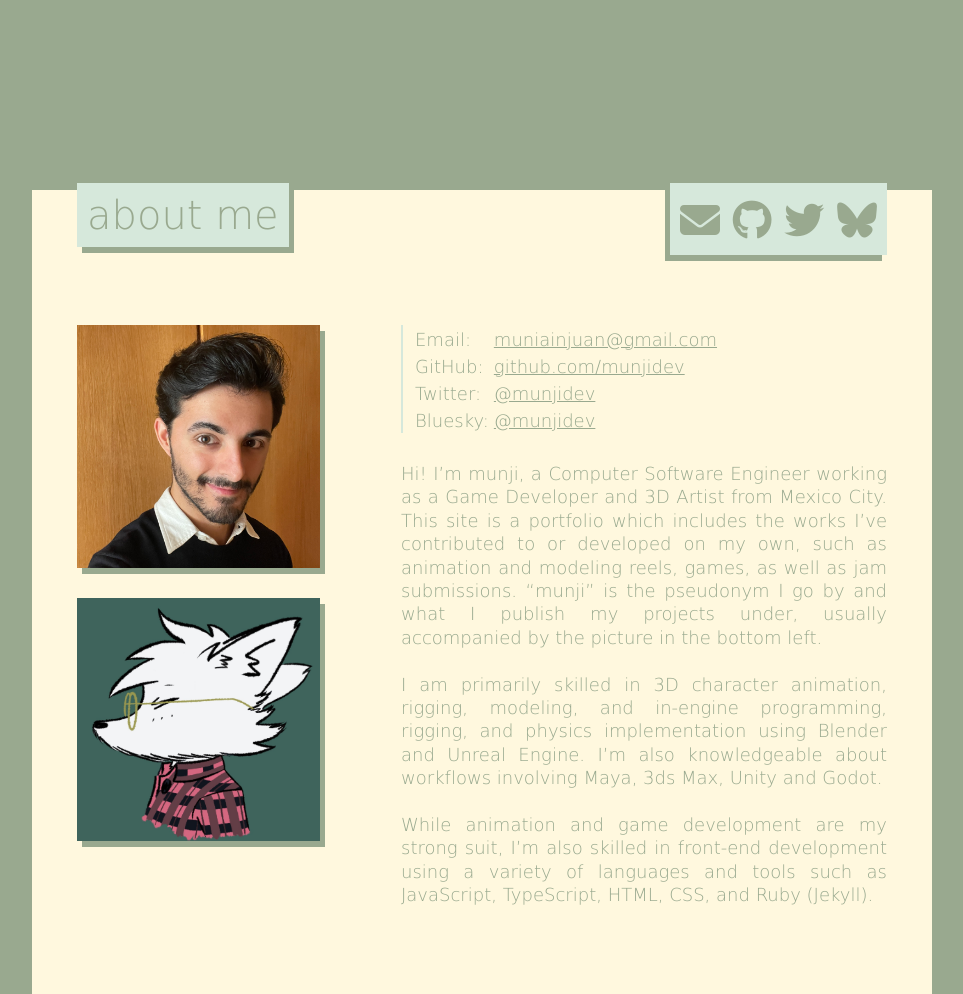
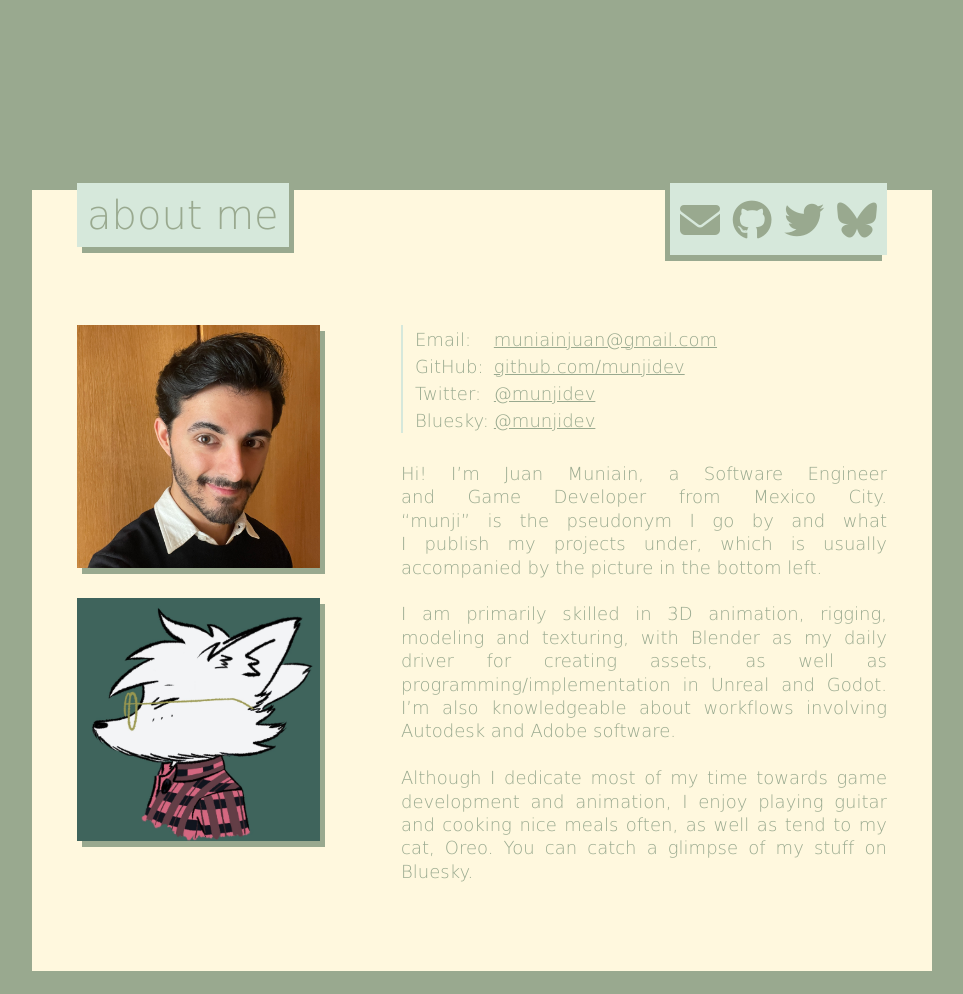
Before and after one commit to munjidev/munjidev.github.io, a Jekyll site: the page built from about.md, in a window 1280 px wide. Shown: the whole page, without its empty margins (158-1121 px from the left). Built offline with Jekyll 4.4.1, drawn with Linux system fonts in a browser that asks for light colours; nearby versions of some CDN libraries; some web fonts are replaced; after the commit the page ends 971 px from its top, so only the background shows below that.

Commit message:
Update about page

```diff
--- a/about.md
+++ b/about.md
@@ -6,12 +6,12 @@ permalink: /about/
 
 <br/>
 
-Hi! I'm munji, a Computer Software Engineer working as a Game Developer and 3D Artist from Mexico City. This site is a portfolio which includes the works I’ve contributed to or developed on my own, such as animation and modeling reels, games, as well as jam submissions. "munji" is the pseudonym I go by and what I publish my projects under, usually accompanied by the picture in the bottom left.
+Hi! I'm Juan Muniain, a Software Engineer and Game Developer from Mexico City. "munji" is the pseudonym I go by and what I publish my projects under, which is usually accompanied by the picture in the bottom left.
 <br/>
 <br/>
-I am primarily skilled in 3D character animation, rigging, modeling, and in-engine programming, rigging, and physics implementation using Blender and Unreal Engine. I'm also knowledgeable about workflows involving Maya, 3ds Max, Unity and Godot.
+I am primarily skilled in 3D animation, rigging, modeling and texturing, with Blender as my daily driver for creating assets, as well as programming/implementation in Unreal and Godot. I'm also knowledgeable about workflows involving Autodesk and Adobe software.
 <br/>
 <br/>
-While animation and game development are my strong suit, I'm also skilled in front-end development using a variety of languages and tools such as JavaScript, TypeScript, HTML, CSS, and Ruby (Jekyll).
+Although I dedicate most of my time towards game development and animation, I enjoy playing guitar and cooking nice meals often, as well as tend to my cat, Oreo. You can catch a glimpse of my stuff on Bluesky.
 <br/>
 <br/>
```
